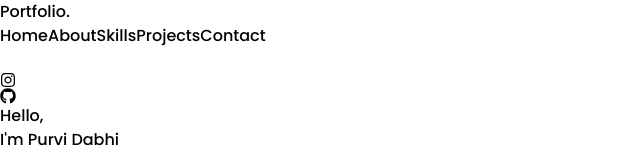
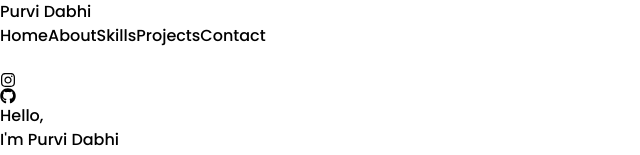
Before and after one commit to PurviDabhi/portfolio, a React (Vite) app: page / in a window 1280 px wide. Shown: the top 155 px of the page, without its empty margins (0-640 px from the left). Built offline with nearby package versions, Linux system fonts and the light colour scheme; some icons are missing.

Commit message:
navmenu fixes

```diff
--- a/src/Components/Navbar.jsx
+++ b/src/Components/Navbar.jsx
@@ -10,7 +10,7 @@ export default function Navbar() {
     return (
         <>
             <div className="flex justify-between py-4 md:px-9 px-1  w-full sticky z-20 top-0 bg-white border-b-2 border-blue-500 shadow-lg">
-                <h2 className="text-3xl font-semibold text-blue-500">Portfolio.</h2>
+                <h2 className="text-3xl font-semibold text-blue-500">Purvi Dabhi</h2>
 
 
                 <div className="md:flex gap-4 text-xl font-semibold hidden ">
```
